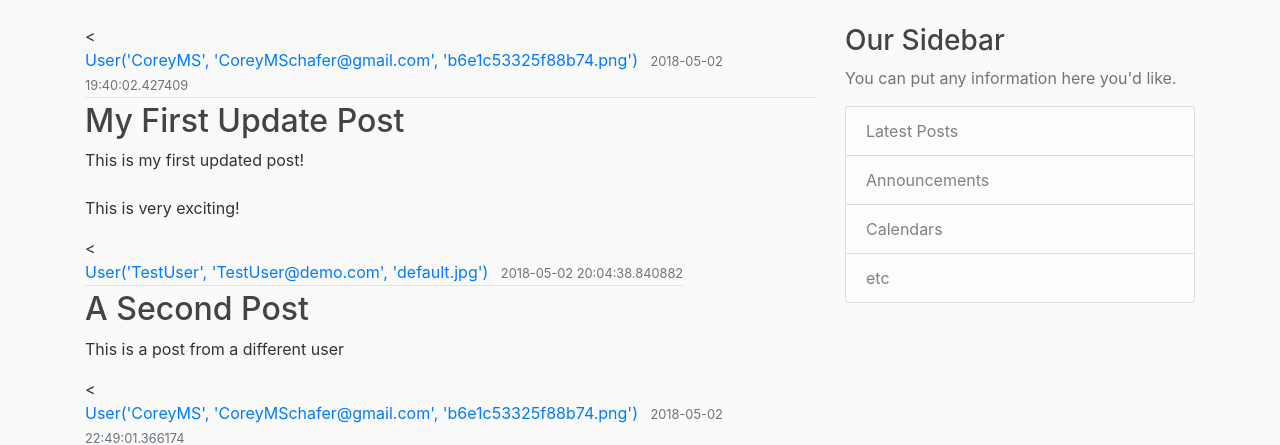
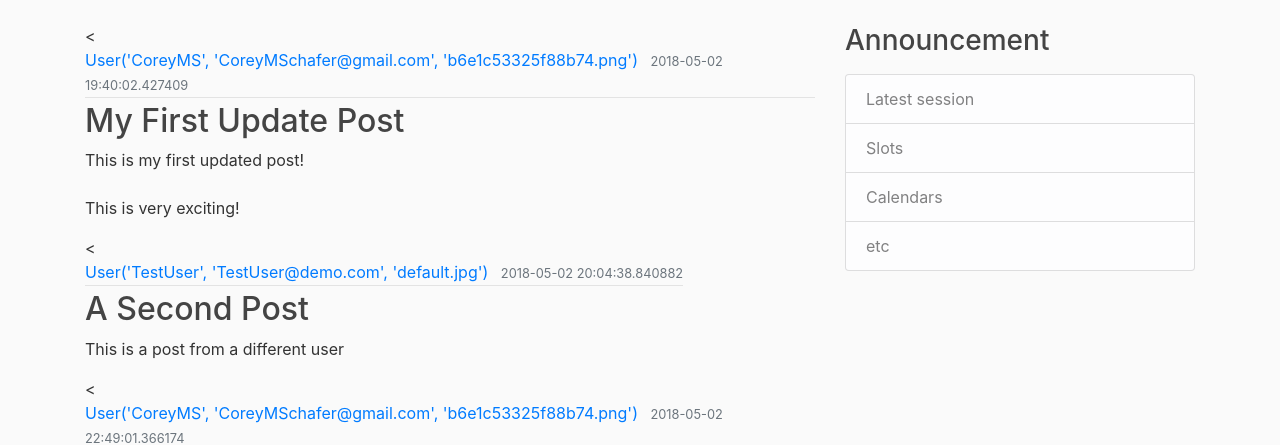
Before and after one commit to GokilaVenugopal/myslot, a Flask app: template myflask/Templates/home.html in a window 1280 px wide. Shown: the part 56-501 px from the top of the page. Run offline with Flask 2, Linux system fonts and the light colour scheme; the template is opened without the code that fills it: values that come from a table or form of the project are taken from there, others are empty; data comes from the database, SQL or seed files in the repository; some libraries are stand-ins or nearby versions.

Commit message:
Update layout.html

```diff
--- a/myflask/Templates/layout.html
+++ b/myflask/Templates/layout.html
@@ -59,11 +59,11 @@
         </div>
         <div class="col-md-4">
           <div class="content-section">
-            <h3>Our Sidebar</h3>
-            <p class='text-muted'>You can put any information here you'd like.
+            <h3>Announcement</h3>
+            <p class='text-muted'>
               <ul class="list-group">
-                <li class="list-group-item list-group-item-light">Latest Posts</li>
-                <li class="list-group-item list-group-item-light">Announcements</li>
+                <li class="list-group-item list-group-item-light">Latest session</li>
+                <li class="list-group-item list-group-item-light">Slots</li>
                 <li class="list-group-item list-group-item-light">Calendars</li>
                 <li class="list-group-item list-group-item-light">etc</li>
               </ul>
```
